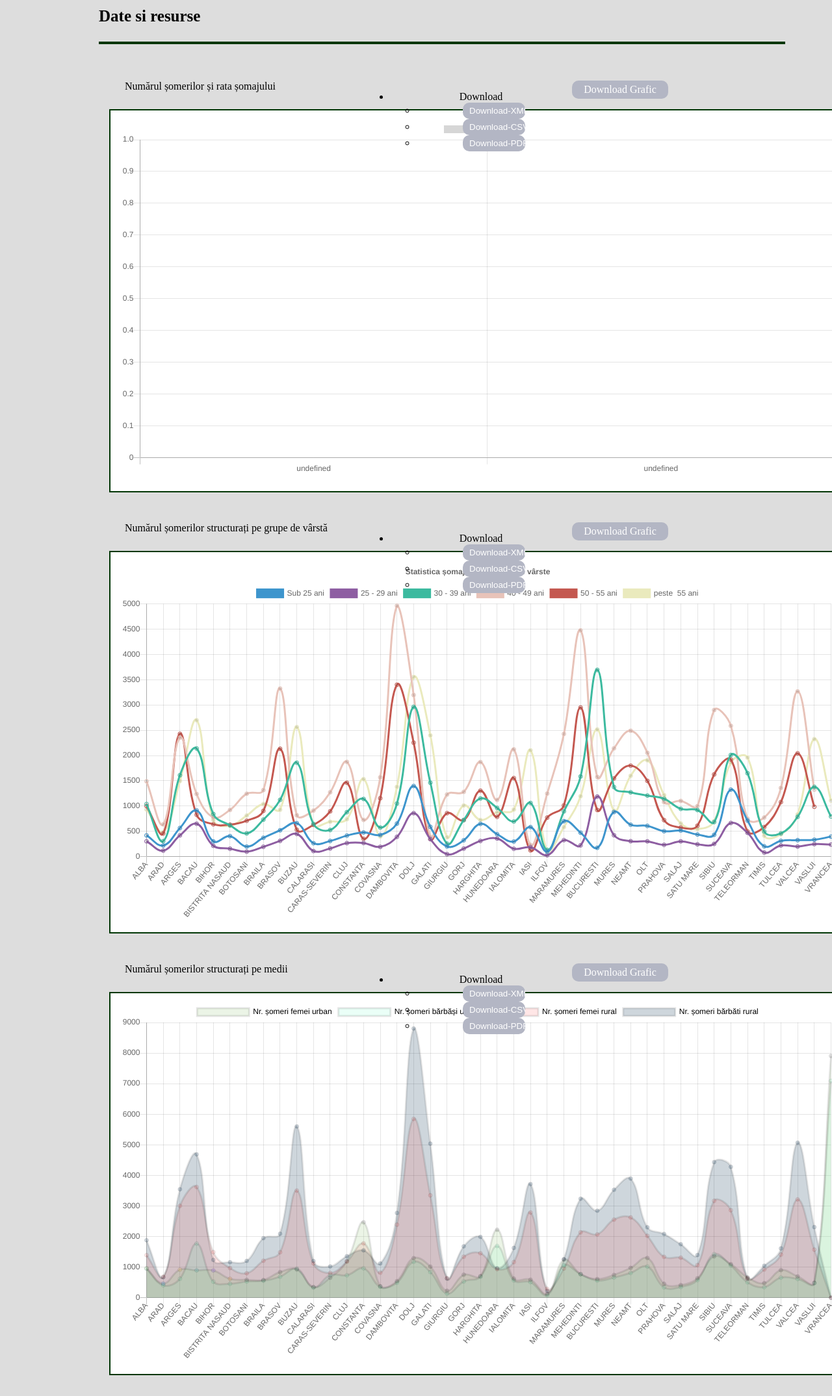
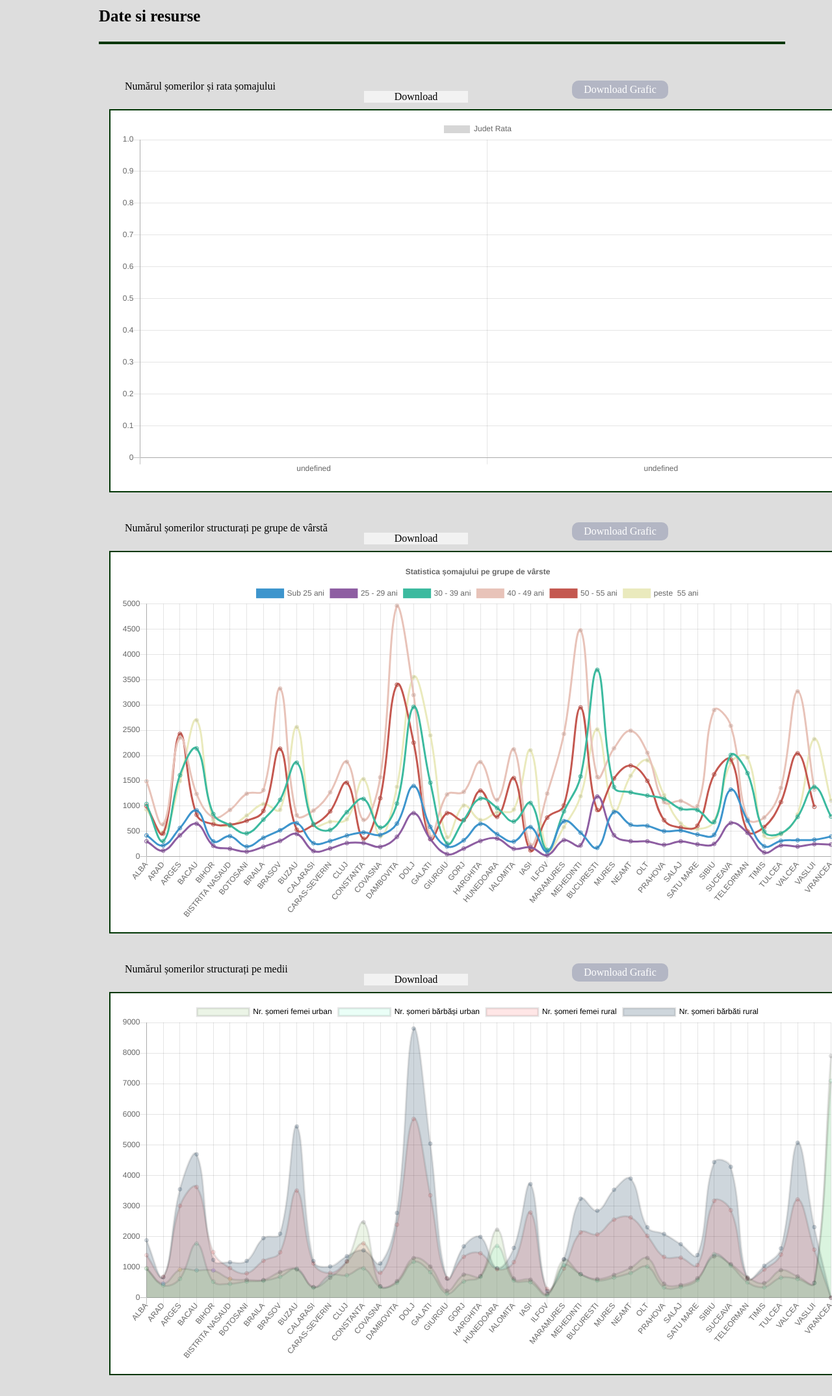
Before and after one commit to TrueSide1005/Proiect_TW_Bibire_Ifrose_A3, a PHP site: page /twApp/statistici/Martie2020 in a window 1280 px wide; the page is wider, and only the part inside the window is pictured. Shown: the part 57-2206 px from the top of that part at 65% size. Run offline with PHP 8.4, Linux system fonts and the light colour scheme; data that the repository does not hold is empty.

Commit message:
update file.css

```diff
--- a/twApp/public/css/file.css
+++ b/twApp/public/css/file.css
@@ -40,18 +40,53 @@
 }
 
 
+.btn{   position: absolute; left: 35em; width: 20%;}
 
-.btn{ position: absolute; left: 35em; width: 25%;}
+.list{
+top:10em;
+padding: 0;
+list-style: none;
+width: 10em;
 
+background: #f2f2f2;
+}
+.list > li{
+display: inline-block;
+position: relative;
 
+text-align: left;
+}
 
+.list li input{
+display: block;
+
+}
+.list li ul.dropdown{
+
+display: none;
+position: absolute;
+z-index: 999;
+left: 0;
+}
+
+.dropdown{
+width: 10em;
+padding: 0;
+margin: 0;
+
+}
+.list li:hover ul.dropdown{
+display: block;	/* Display the dropdown */
+}
+.list li ul.dropdown li{
+display: block;
+}
 
 input[type=submit] {
-    width: 40%;
+  width: 70%;
   background-color: #B3B6C4;
   color: white;
   padding: 5px 10px;
-
   border: none;
   border-radius: 10px;
   cursor: pointer;
```
Lines whose indentation alone changed are shown as unchanged.
